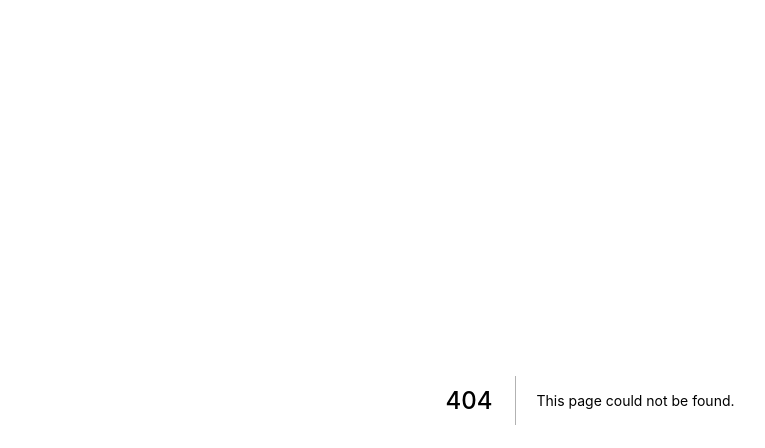
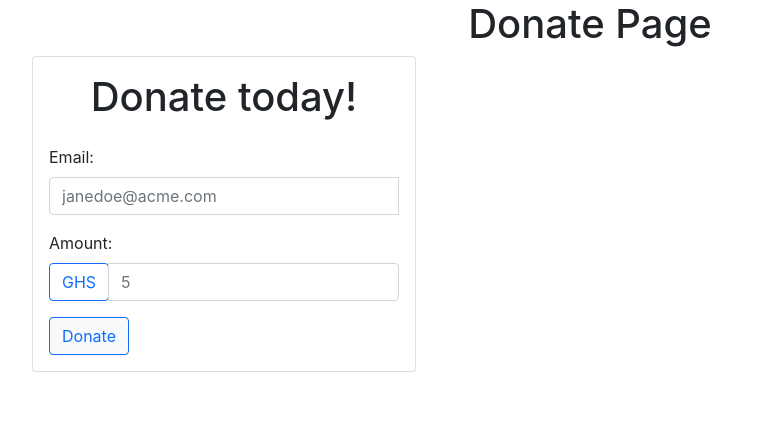
Before and after one commit to kentond18/wef-site, a Next.js app: page /donate in a window 1280 px wide. Before the commit this address had no page. Shown: the top 448 px of the page, without its empty margins (50-815 px from the left). Built offline with nearby package versions, Linux system fonts and the light colour scheme.

Commit message:
Create Donate component for site Fixes #17

```diff
--- a/package.json
+++ b/package.json
@@ -9,9 +9,11 @@
     "lint": "next lint"
   },
   "dependencies": {
-    "next": "11.0.1",
+    "bootstrap": "^5.1.0",
+    "next": "^11.1.0",
     "react": "17.0.2",
-    "react-dom": "17.0.2"
+    "react-dom": "17.0.2",
+    "sass": "^1.38.0"
   },
   "devDependencies": {
     "eslint": "7.30.0",
--- a/pages/_app.js
+++ b/pages/_app.js
@@ -1,7 +1,14 @@
-import '../styles/globals.css'
+import "../styles/globals.scss";
+// import "bootstrap/scss/bootstrap.scss";
+import { useEffect } from "react";
 
 function MyApp({ Component, pageProps }) {
-  return <Component {...pageProps} />
+	useEffect(() => {
+		typeof document !== undefined
+			? require("bootstrap/dist/js/bootstrap")
+			: null;
+	}, []);
+	return <Component {...pageProps} />;
 }
 
-export default MyApp
+export default MyApp;
--- /dev/null
+++ b/pages/components/DonateBlock.js
@@ -0,0 +1,87 @@
+import { useState } from "react";
+import styles from "../../styles/components/DonateBlock.module.scss";
+
+const DonateBlock = (props) => {
+	const [email, setEmail] = useState("");
+	const [amount, setAmount] = useState(0);
+
+	const onChangeHandler = (e) => {
+		if (e.target.name == "amount") setAmount(e.target.value);
+		else setEmail(e.target.value);
+	};
+
+	const startPayment = (e) => {
+		e.preventDefault();
+
+		let handler = PaystackPop.setup({
+			key: "pk_test_50988ea6de4aa7a346924072a1d5974c42a88bbd",
+			email: email,
+			amount: amount * 100,
+			currency: "GHS",
+			onClose: () => {
+				alert("Window closed");
+			},
+			callback: (res) => {
+				alert("Payment complete! Reference: " + res.reference);
+			},
+		});
+
+		handler.openIframe();
+	};
+
+	return (
+		<div className="card" style={{ width: "24rem" }}>
+			<h1 className="card-title text-center  mt-3">Donate today!</h1>
+			<form className="card-body" onSubmit={startPayment}>
+				<div className="mb-3">
+					<label htmlFor="email-input" className="form-label">
+						Email:
+					</label>
+					<div className="input-group">
+						<input
+							type="email"
+							name="email-input"
+							id="emailAddress"
+							required
+							className="form-control"
+							placeholder="janedoe@acme.com"
+							onChange={onChangeHandler}
+						/>
+						<div className="invalid-feedback">
+							Please enter a valid email
+						</div>
+					</div>
+				</div>
+				<div className="mb-3">
+					<label htmlFor="amount" className="form-label">
+						Amount:
+					</label>
+					<div className="input-group has-validation">
+						<span className="input-group-text" id="donate-amount">
+							GHS
+						</span>
+						<input
+							type="number"
+							name="amount"
+							id="amount"
+							required
+							className="form-control"
+							placeholder="5"
+							aria-label="Amount"
+							aria-describedby="donate-amount"
+							onChange={onChangeHandler}
+						/>
+					</div>
+				</div>
+				<button
+					className="btn btn-light btn-outline-primary"
+					type="submit"
+				>
+					Donate
+				</button>
+			</form>
+		</div>
+	);
+};
+
+export default DonateBlock;
--- /dev/null
+++ b/pages/donate.js
@@ -0,0 +1,28 @@
+import styles from "../styles/Donate.module.scss";
+import DonateBlock from "./components/DonateBlock";
+import Head from "next/head";
+import Script from "next/script";
+
+const donate = (props) => {
+	return (
+		<div>
+			<Head>
+				<title>Donate to WEF</title>
+				<meta charSet="utf-8" />
+				<meta
+					name="viewport"
+					content="initial-scale=1.0, width=device-width"
+				/>
+			</Head>
+			<Script src="https://js.paystack.co/v1/inline.js"></Script>
+			<div className="container">
+				<h1 className={styles.header}>Donate Page</h1>
+				<div>
+					<DonateBlock />
+				</div>
+			</div>
+		</div>
+	);
+};
+
+export default donate;
--- /dev/null
+++ b/styles/Donate.module.scss
@@ -0,0 +1,3 @@
+.header {
+	text-align: center;
+}
--- a/styles/globals.css
+++ /dev/null
@@ -1,16 +0,0 @@
-html,
-body {
-  padding: 0;
-  margin: 0;
-  font-family: -apple-system, BlinkMacSystemFont, Segoe UI, Roboto, Oxygen,
-    Ubuntu, Cantarell, Fira Sans, Droid Sans, Helvetica Neue, sans-serif;
-}
-
-a {
-  color: inherit;
-  text-decoration: none;
-}
-
-* {
-  box-sizing: border-box;
-}
--- /dev/null
+++ b/styles/globals.scss
@@ -0,0 +1,22 @@
+$input-group-addon-color: #0d6efd;
+$input-group-addon-bg: #fff;
+$input-group-addon-border-color: #0d6efd;
+
+@import "../node_modules/bootstrap/scss/bootstrap.scss";
+
+html,
+body {
+	padding: 0;
+	margin: 0;
+	font-family: -apple-system, BlinkMacSystemFont, Segoe UI, Roboto, Oxygen,
+		Ubuntu, Cantarell, Fira Sans, Droid Sans, Helvetica Neue, sans-serif;
+}
+
+a {
+	color: inherit;
+	text-decoration: none;
+}
+
+* {
+	box-sizing: border-box;
+}
```
Also changed, not shown: pages/index.js (+2 -5 lines), styles/Home.module.scss (renamed from styles/Home.module.css), styles/components/DonateBlock.module.scss (added), 1 other file (tests, documents, lock files or other folders).
